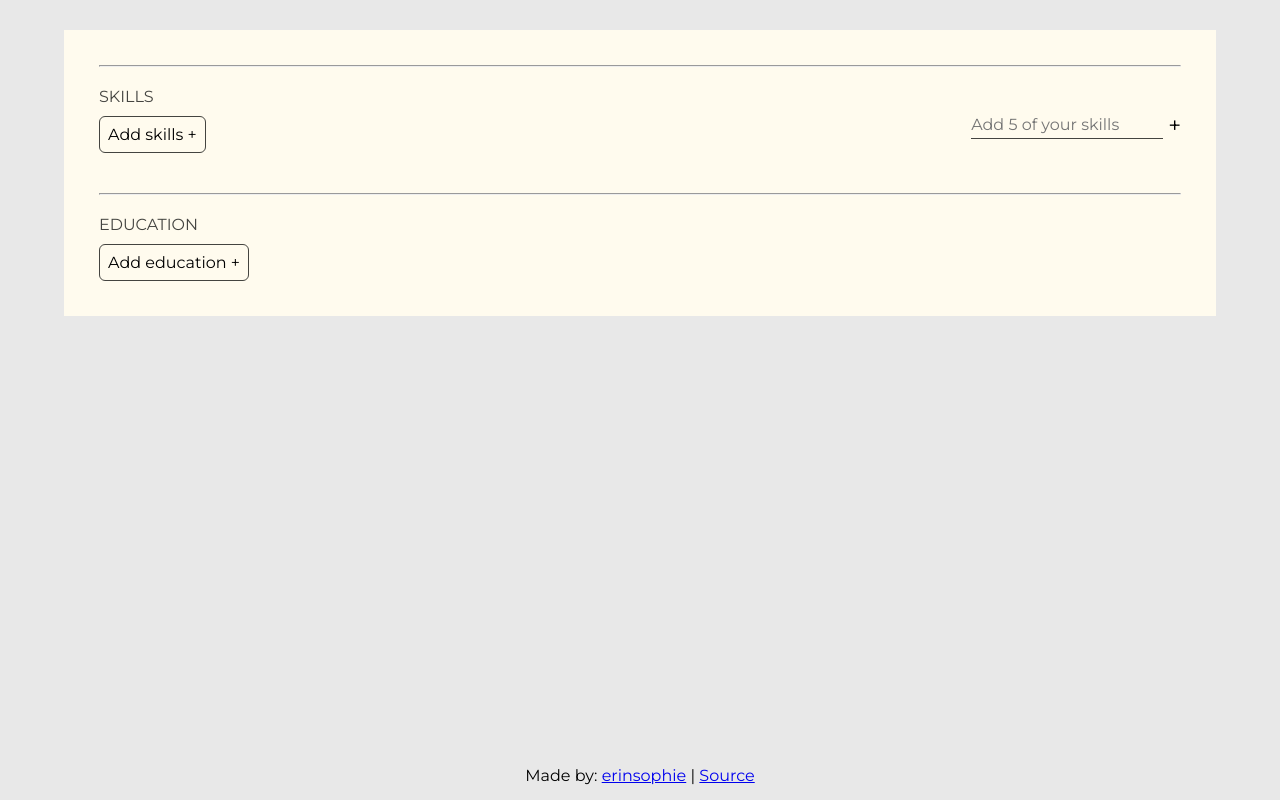
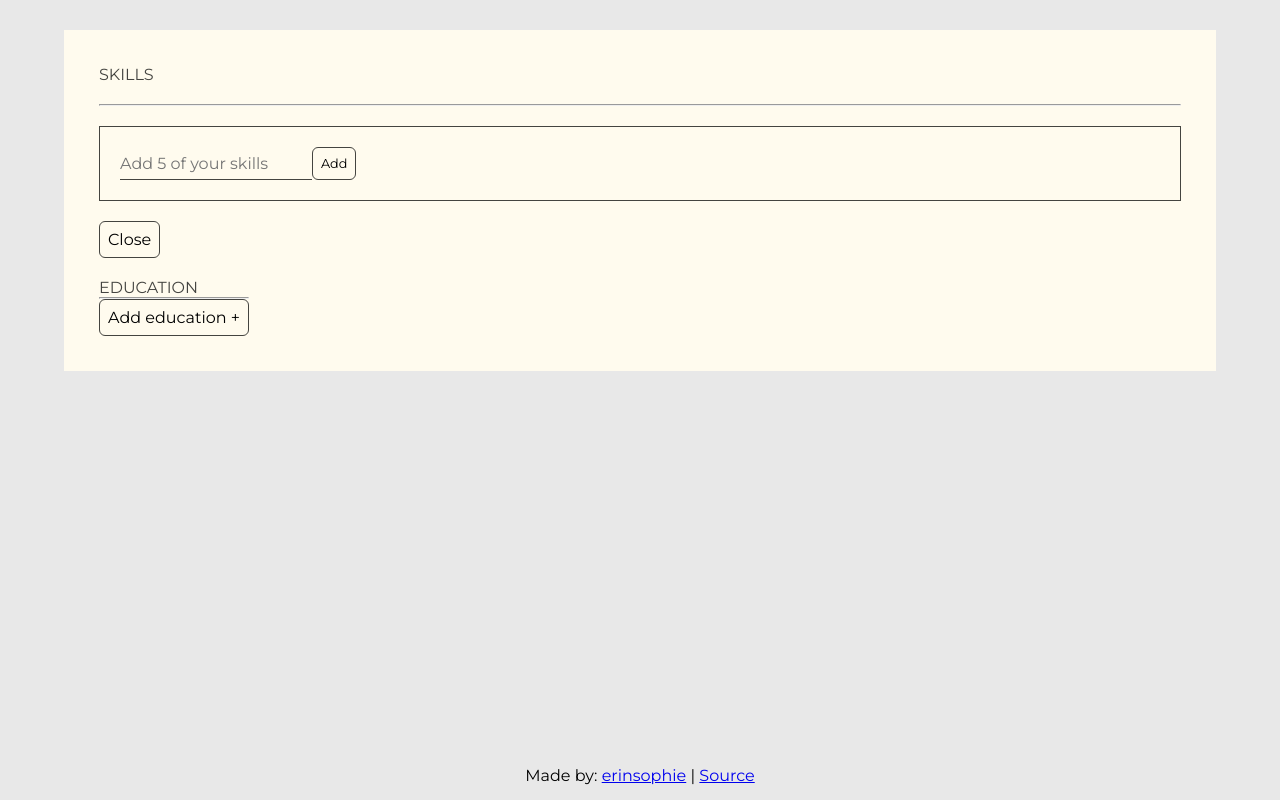
Before and after one commit to erinsophie/cv-project, a React (Create React App) app: page / in a window 1280 px wide. Both pictures are taken after a click on the button "Add skills +". Built offline with nearby package versions, Linux system fonts and the light colour scheme.

Commit message:
Fix styling for new layout

```diff
--- a/src/components/Skills.js
+++ b/src/components/Skills.js
@@ -13,6 +13,7 @@ function Skills({ addSkill }) {
     if (currentSkill !== "") {
       addSkill(currentSkill);
       setCurrentSkill("");
+      handleFormToggle();
     }
   }
 
@@ -21,17 +22,7 @@ function Skills({ addSkill }) {
   }
 
   return (
-    <div className="skills-section">
-    <div>
-      <p>SKILLS</p>
-      <button
-        onClick={handleFormToggle}
-        className="open-form-btn"
-      >
-        Add skills +
-      </button>
-    </div>
-
+    <div className="skills-component">
       {isOpen && (
         <form className="skills-form" onSubmit={handleSubmit}>
           <input
@@ -40,9 +31,13 @@ function Skills({ addSkill }) {
             value={currentSkill}
             onChange={handleInput}
           />
-          <button className="add-btn">+</button>
+          <button className="add-btn">Add</button>
         </form>
       )}
+
+      <button onClick={handleFormToggle} className="open-form-btn">
+        {isOpen ? 'Close' : 'Add skills +'}
+      </button>
     </div>
   );
 }
--- a/src/components/Template.js
+++ b/src/components/Template.js
@@ -16,25 +16,28 @@ function Template() {
 
   return (
     <div className="cv-template">
-      <hr />
 
-      <Skills addSkill={addSkill}/>
-      <div className="info">
-        <ul>
-          {skills.map((skill, index) => (
-            <li key={index}>{skill}</li>
-          ))}
-        </ul>
+      <div className="skills-section">
+        <p>SKILLS</p>
+        <hr />
+
+       {skills.length > 0 && <div className="info">
+          <ul className='skills-list'>
+            {skills.map((skill, index) => (
+              <li key={index}>{skill}</li>
+            ))}
+          </ul>
+        </div>}
+
+        <Skills addSkill={addSkill} />
       </div>
 
-      <hr />
+
       <div className="education-section">
         <div>
           <p>EDUCATION</p>
-          <button
-            data-form="educationForm"
-            className="open-form-btn"
-          >
+          <hr />
+          <button data-form="educationForm" className="open-form-btn">
             Add education +
           </button>
         </div>
--- a/src/styles/styles.css
+++ b/src/styles/styles.css
@@ -60,6 +60,10 @@ h6 {
   width: 90%;
 }
 
+.title {
+
+}
+
 button {
   background-color: transparent;
   border: 1px solid #444440;
@@ -69,32 +73,34 @@ button {
 
 .open-form-btn {
   padding: 8px;
-  margin-top: 10px;
 }
 
 .add-btn {
-  border: none;
-  font-size: 1.4rem;
+  padding: 8px;
+  font-size: 0.8rem;
 }
 
 /* skills section */
 
 .skills-section {
   display: flex;
-  justify-content: space-between;
-  align-items: center;
+  flex-direction: column;
+  gap: 20px;
 }
 
 .skills-form {
+  margin-bottom: 20px;
+  padding: 20px;
+  border: 1px solid #444440;
   display: flex;
-  gap: 5px;
-  margin-top: 10px;
 }
 
 .info {
-  display: flex;
-  flex-direction: column;
-  width: 60%;
+  margin-left: 5%;
+}
+
+.skills-list > li {
+  padding: 5px;
 }
 
 .skills-form input {
```
